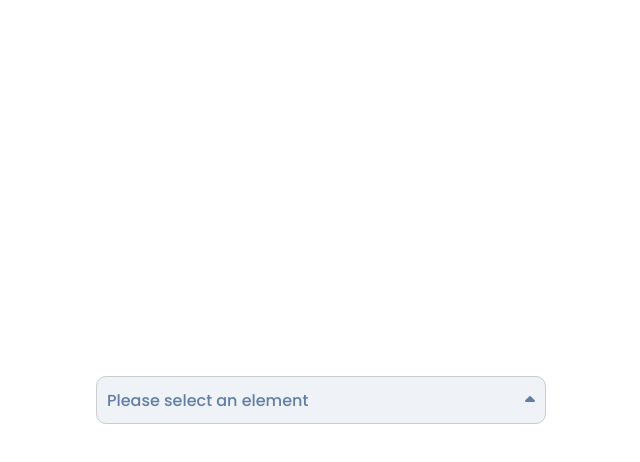
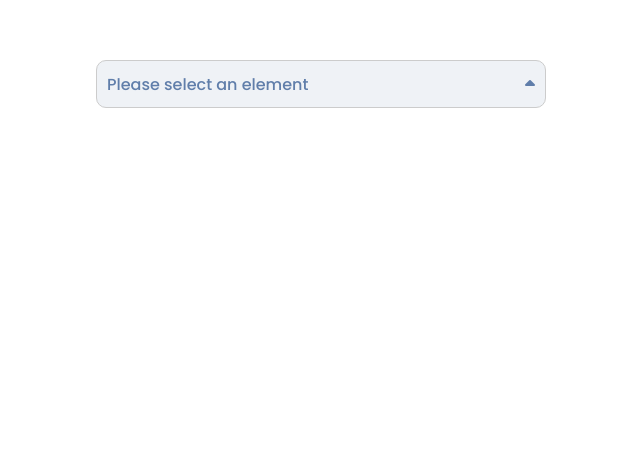
Before and after one commit to sergij14/select-plugin, a website built with Parcel: page index.html in a window 1280 px wide. Shown: the whole page, without its empty margins (319-959 px from the left). Built offline with nearby package versions, Linux system fonts and the light colour scheme.

Commit message:
modified markup

```diff
--- a/index.html
+++ b/index.html
@@ -13,7 +13,9 @@
     <link rel="stylesheet" href="./src/styles/index.scss" />
   </head>
   <body>
-    <div id="select"></div>
+    <div class="custom-container">
+      <div id="select"></div>
+    </div>
     <script src="./src/index.ts" type="module"></script>
   </body>
 </html>
--- a/src/styles/_base.scss
+++ b/src/styles/_base.scss
@@ -9,11 +9,6 @@ html {
 }
 
 body {
-  height: 100vh;
-  width: 100vw;
-  display: flex;
-  justify-content: center;
-  align-items: center;
   font-family: "Poppins", Verdana, Tahoma, sans-serif;
   font-size: 1.6rem;
 }
--- a/src/styles/_components.scss
+++ b/src/styles/_components.scss
@@ -1,8 +1,13 @@
+.custom-container {
+  padding: 6rem 1rem;
+  display: flex;
+  justify-content: center;
+}
+
 .select {
   width: 100%;
   max-width: 45rem;
   position: relative;
-  margin: 1rem;
   z-index: $SELECT_Z_INDEX;
 
   &.open {
```
